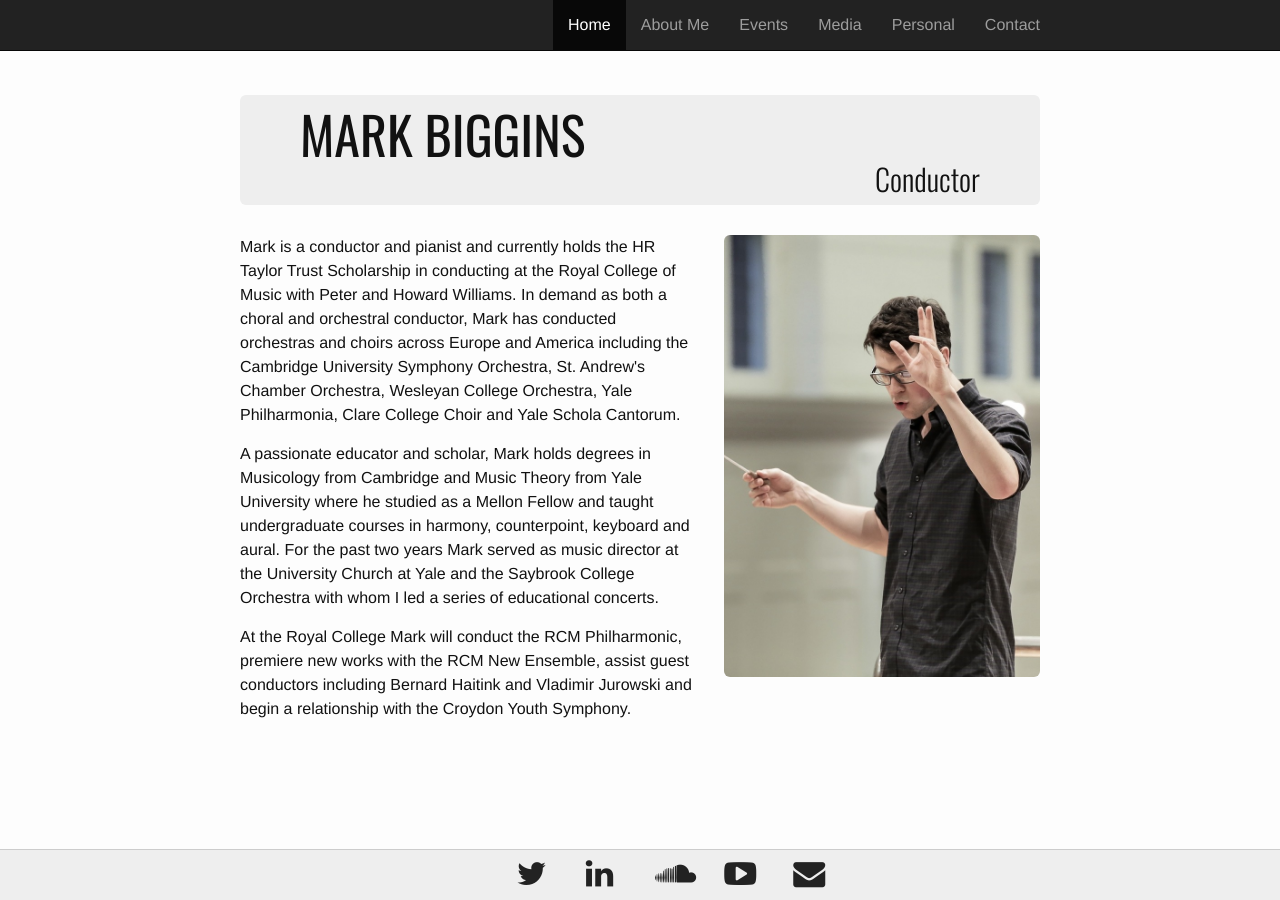
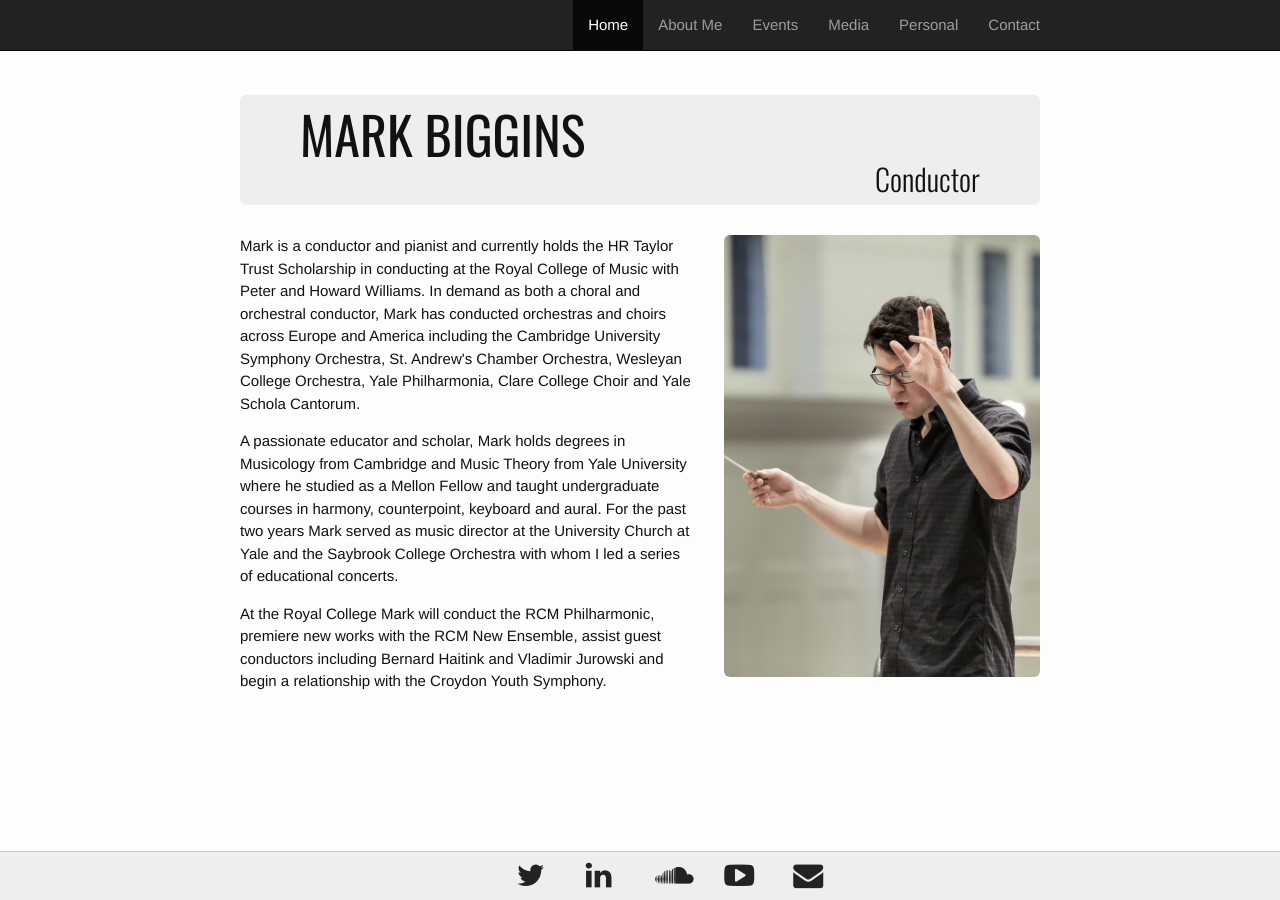
Before and after one commit to musicman10201/musicman10201.github.io, a Jekyll site: the page built from index.html, in a window 1280 px wide. Built offline with Jekyll 4.4.1, drawn with Linux system fonts in a browser that asks for light colours.

Commit message:
Update main.scss

```diff
--- a/css/main.scss
+++ b/css/main.scss
@@ -7,8 +7,8 @@
 
 // Our variables
 $base-font-family: "Helvetica Neue", Helvetica, Arial, sans-serif;
-$base-font-size:   16px;
-$base-font-weight: 400;
+$base-font-size:   15px;
+$base-font-weight: 300;
 $small-font-size:  $base-font-size * 0.875;
 $base-line-height: 1.5;
 
```
